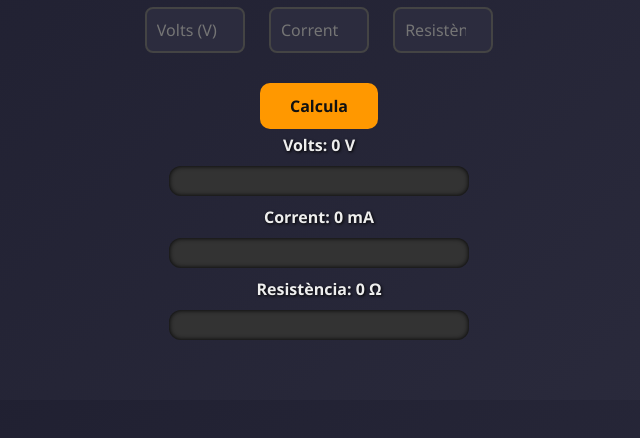
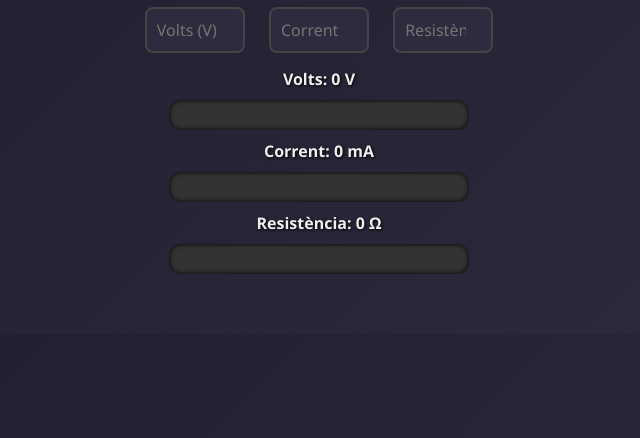
Before and after one commit to WillyOP12/Calculadora-d-ohm, a plain HTML site: page index.html in a window 1280 px wide. Shown: the part 150-588 px from the top of the page, without its empty margins (321-961 px from the left). Drawn offline with Linux system fonts and the light colour scheme.

Commit message:
+millores :)

```diff
--- a/index.html
+++ b/index.html
@@ -1,47 +1,37 @@
 <!DOCTYPE html>
 <html lang="ca">
 <head>
-    <meta charset="UTF-8">
-    <title>Calculadora de la llei d'Ohm</title>
-    <link rel="stylesheet" href="style.css">
+<meta charset="UTF-8">
+<title>Calculadora de la llei d'Ohm</title>
+<link rel="stylesheet" href="style.css">
 </head>
 <body>
 
 <h1>Calculadora de la llei d'Ohm</h1>
 <p>Deixa en blanc el valor que vols calcular</p>
 
-<!-- INPUTS -->
 <div>
     <input type="number" id="V" placeholder="Volts (V)">
     <input type="number" id="I" placeholder="Corrent (mA)">
     <input type="number" id="R" placeholder="Resistència (Ω)">
 </div>
-<button onclick="calcular()">Calcula</button>
 
-<!-- BARRAS -->
 <div class="label" id="Vlabel">Volts: 0 V</div>
-<div class="bar-container">
-    <div id="Vbar" class="bar" style="width:0%"></div>
-</div>
+<div class="bar-container"><div id="Vbar" class="bar" style="width:0%"></div></div>
 
 <div class="label" id="Ilabel">Corrent: 0 mA</div>
-<div class="bar-container">
-    <div id="Ibar" class="bar" style="width:0%"></div>
-</div>
+<div class="bar-container"><div id="Ibar" class="bar" style="width:0%"></div></div>
 
 <div class="label" id="Rlabel">Resistència: 0 Ω</div>
-<div class="bar-container">
-    <div id="Rbar" class="bar" style="width:0%"></div>
-</div>
+<div class="bar-container"><div id="Rbar" class="bar" style="width:0%"></div></div>
 
-<!-- JAVASCRIPT -->
 <script>
 function calcular() {
     let V = parseFloat(document.getElementById('V').value);
     let I = parseFloat(document.getElementById('I').value);
     let R = parseFloat(document.getElementById('R').value);
 
-    // Convertim mA a A per càlcul
+    // Convertim mA a A
     if (!isNaN(I)) I = I / 1000;
 
     // Calculs segons el valor que falti
@@ -50,22 +40,27 @@ function calcular() {
         document.getElementById('V').value = V.toFixed(2);
     } else if (isNaN(I) && !isNaN(V) && !isNaN(R)) {
         I = V / R;
-        document.getElementById('I').value = (I*1000).toFixed(2); // Tornem a mA
+        document.getElementById('I').value = (I*1000).toFixed(2);
     } else if (isNaN(R) && !isNaN(V) && !isNaN(I)) {
         R = V / I;
         document.getElementById('R').value = R.toFixed(2);
     }
 
     // Actualitzar labels
-    document.getElementById('Vlabel').innerText = `Volts: ${V.toFixed(2)} V`;
-    document.getElementById('Ilabel').innerText = `Corrent: ${(I*1000).toFixed(2)} mA`;
-    document.getElementById('Rlabel').innerText = `Resistència: ${R.toFixed(2)} Ω`;
+    if (!isNaN(V)) document.getElementById('Vlabel').innerText = `Volts: ${V.toFixed(2)} V`;
+    if (!isNaN(I)) document.getElementById('Ilabel').innerText = `Corrent: ${(I*1000).toFixed(2)} mA`;
+    if (!isNaN(R)) document.getElementById('Rlabel').innerText = `Resistència: ${R.toFixed(2)} Ω`;
 
-    // Actualitzar barres (màxims arbitrats per visual)
-    document.getElementById('Vbar').style.width = Math.min((V/50)*100, 100) + "%";
-    document.getElementById('Ibar').style.width = Math.min((I*1000/1000)*100, 100) + "%";
-    document.getElementById('Rbar').style.width = Math.min((R/1000)*100, 100) + "%";
+    // Actualitzar barres
+    if (!isNaN(V)) document.getElementById('Vbar').style.width = Math.min((V/50)*100, 100) + "%";
+    if (!isNaN(I)) document.getElementById('Ibar').style.width = Math.min((I*1000/1000)*100, 100) + "%";
+    if (!isNaN(R)) document.getElementById('Rbar').style.width = Math.min((R/1000)*100, 100) + "%";
 }
+
+// Afegim l'esdeveniment input per actualitzar automàticament
+document.getElementById('V').addEventListener('input', calcular);
+document.getElementById('I').addEventListener('input', calcular);
+document.getElementById('R').addEventListener('input', calcular);
 </script>
 
 </body>
```
